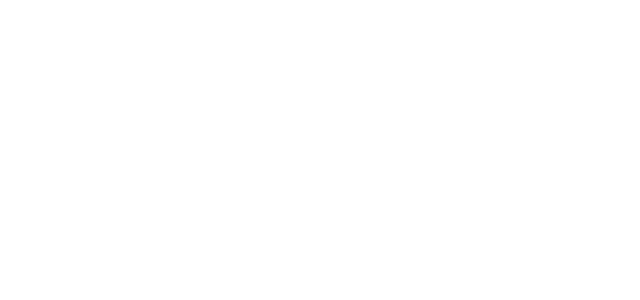
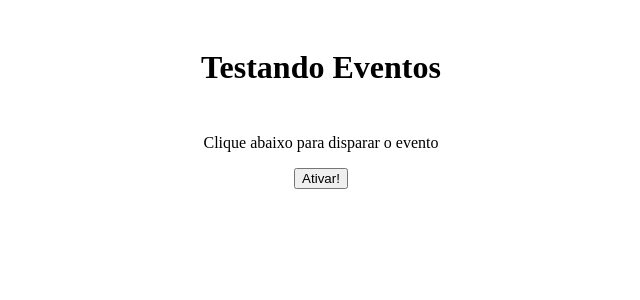
Before and after one commit to RusthenRonald/Projeto-React, a React (Create React App) app in the folder meu-projeto/: page / in a window 1280 px wide. Shown: the top 300 px of the page, without its empty margins (319-959 px from the left). Built offline with nearby package versions, Linux system fonts and the light colour scheme.

Commit message:
adicionando evento onclick

```diff
--- a/meu-projeto/src/App.js
+++ b/meu-projeto/src/App.js
@@ -3,10 +3,12 @@ import './App.css';
 import Frase from './components/frase';
 import Evento from './components/Evento';
 import Form from './components/Form';
+import Evento2 from './components/Evento2';
 function App() {
   return (
     <div className="App">
-
+        <h1>Testando Eventos</h1>
+        <Evento2/>
     </div>
   );
 }
--- a/meu-projeto/src/components/Evento2.js
+++ b/meu-projeto/src/components/Evento2.js
@@ -0,0 +1,8 @@
+function Evento2(){
+    return(
+        <div>
+            <p>Clique abaixo para disparar o evento</p>
+            <button>Ativar!</button>
+        </div>
+    )
+}export default Evento2
```
